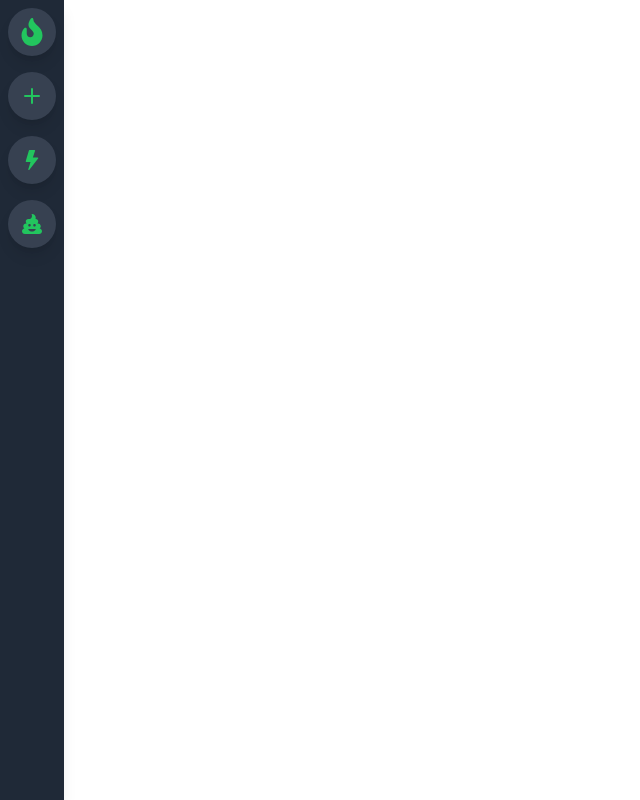
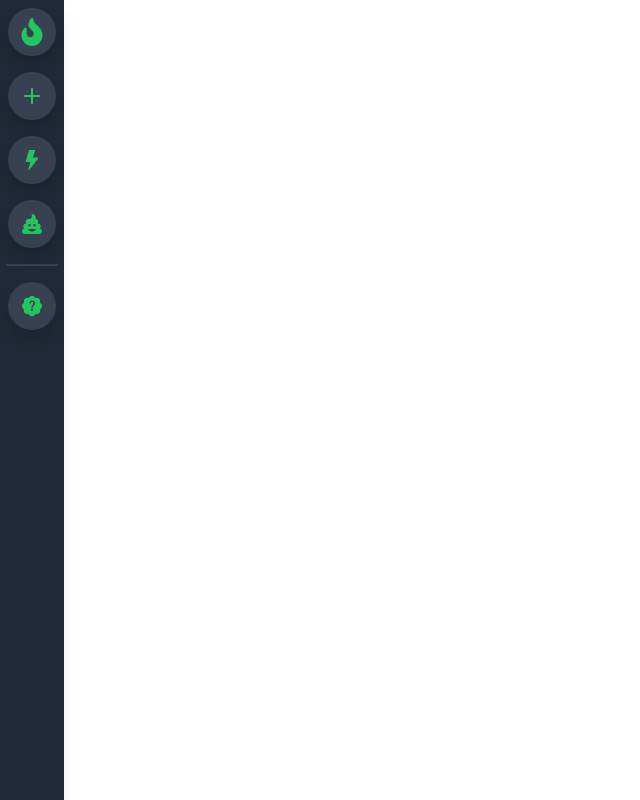
Before and after one commit to mena0018/Discord-Clone, a React (Vite) app: page / in a window 1280 px wide. Shown: the whole page, without its empty margins (0-640 px from the left). Built offline with nearby package versions, Linux system fonts and the light colour scheme.

Commit message:
Adding an icon to the SideBar

```diff
--- a/src/components/SideBar.tsx
+++ b/src/components/SideBar.tsx
@@ -1,4 +1,8 @@
-import { BsPlus, BsFillLightningFill } from "react-icons/bs";
+import {
+  BsPlus,
+  BsFillLightningFill,
+  BsPatchQuestionFill,
+} from "react-icons/bs";
 import { FaFire, FaPoo } from "react-icons/fa";
 import SideBarIcon from "./SideBarIcon";
 
@@ -13,6 +17,10 @@ const SideBar = () => {
       <SideBarIcon icon={<BsPlus size="32" />} />
       <SideBarIcon icon={<BsFillLightningFill size="20" />} />
       <SideBarIcon icon={<FaPoo size="20" />} />
+
+      <p className="w-4/5 bg-gray-700 h-0.5 mx-auto my-2 rounded-md"></p>
+
+      <SideBarIcon icon={<BsPatchQuestionFill size="20" />} />
     </div>
   );
 };
```
